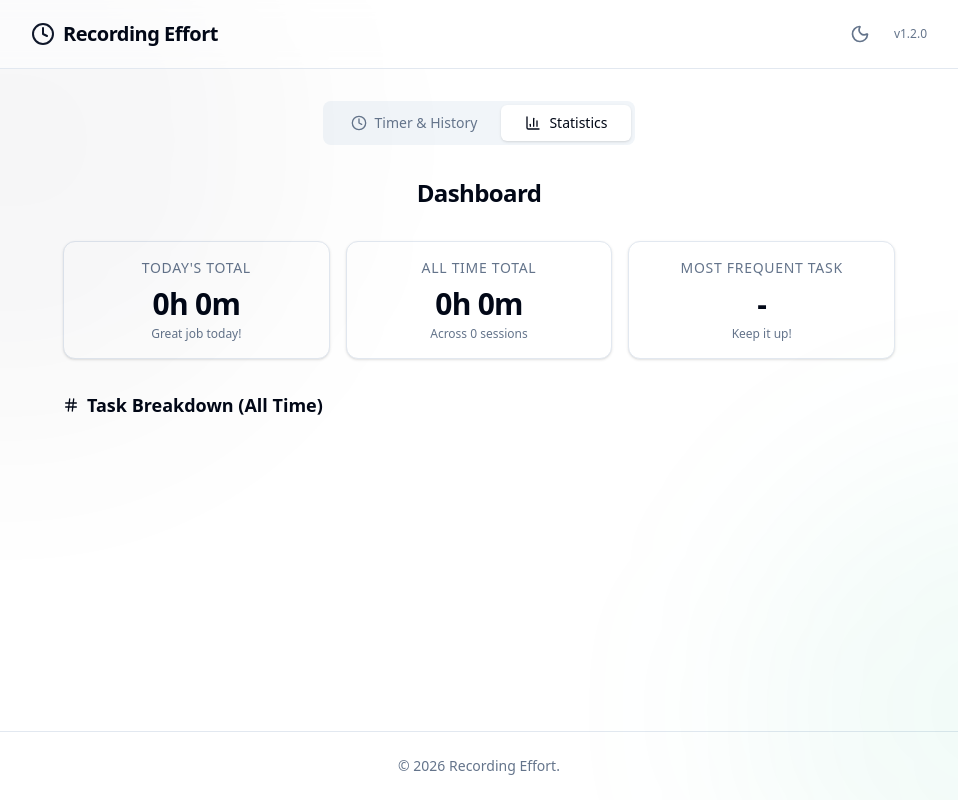
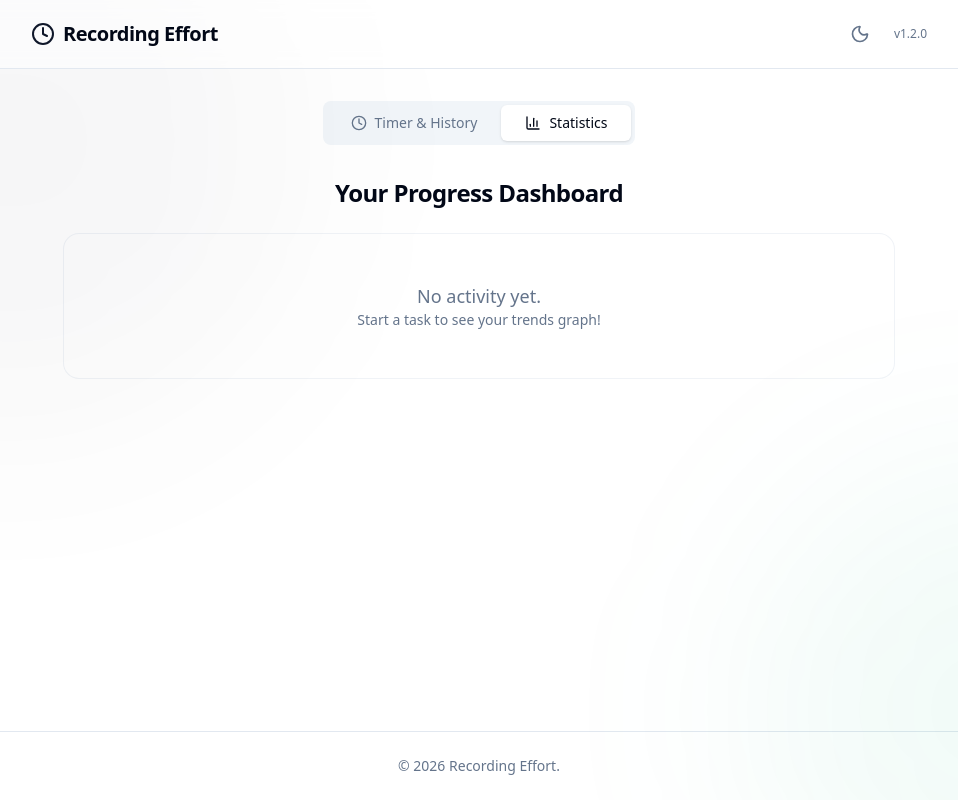
Before and after one commit to PyKataRyst/Recording-Effort, a React (Vite) app: page / in a window 1280 px wide. Both pictures are taken after a click on the button "Statistics". Shown: the whole page, without its empty margins (161-1119 px from the left). Built offline with nearby package versions, Linux system fonts and the light colour scheme.

Commit message:
feat: enhance statistics with line chart and task summaries

```diff
--- a/package.json
+++ b/package.json
@@ -14,6 +14,7 @@
     "lucide-react": "^0.562.0",
     "react": "^19.2.0",
     "react-dom": "^19.2.0",
+    "recharts": "^3.6.0",
     "tailwind-merge": "^3.4.0"
   },
   "devDependencies": {
--- a/src/App.tsx
+++ b/src/App.tsx
@@ -1,7 +1,8 @@
 import { useState, useRef, useEffect, useCallback, useMemo } from 'react'
 import { type ClassValue, clsx } from "clsx"
 import { twMerge } from "tailwind-merge"
-import { Play, Pause, Save, Trash2, Download, Trash, CheckCircle2, Clock, Moon, Sun, BarChart3, Hash, RotateCcw } from 'lucide-react'
+import { Play, Pause, Save, Trash2, Download, Trash, CheckCircle2, Clock, Moon, Sun, BarChart3, RotateCcw } from 'lucide-react'
+import { LineChart, Line, XAxis, YAxis, CartesianGrid, Tooltip, Legend, ResponsiveContainer } from 'recharts'
 import { SafeStorage } from './utils/SafeStorage'
 
 // --- Utils ---
@@ -19,6 +20,9 @@ function formatTime(ms: number): string {
 
   return `${pad(hours)}:${pad(minutes)}:${pad(seconds)}.${pad(Math.floor(milliseconds / 10), 2)}`
 }
+
+
+
 
 function formatDurationShort(ms: number): string {
   const hours = Math.floor(ms / 3600000)
@@ -278,36 +282,62 @@ function useHistory() {
 
   // Stats Logic
   const getStats = useCallback(() => {
-    const today = new Date().toISOString().slice(0, 10)
+    // Generate date keys for the last 30 days
+    const daysToShow = 30
+    const dateKeys: string[] = []
+    for (let i = daysToShow - 1; i >= 0; i--) {
+      const d = new Date()
+      d.setDate(new Date().getDate() - i)
+      dateKeys.push(d.toISOString().slice(0, 10))
+    }
 
-    // Most recent unique task names (top 5 by usage freq)
+    // Identify top tasks (top 5 by total duration)
+    const taskTotalDurations: { [key: string]: number } = {}
+    records.forEach(r => {
+      taskTotalDurations[r.taskName] = (taskTotalDurations[r.taskName] || 0) + r.duration
+    })
+
+    // Create sorted summary array
+    const taskSummaries = Object.entries(taskTotalDurations)
+      .map(([name, totalDuration]) => ({ name, totalDuration }))
+      .sort((a, b) => b.totalDuration - a.totalDuration)
+
+    const topTasks = taskSummaries
+      .slice(0, 5)
+      .map(t => t.name)
+
+    // Build chart data
+    const chartData = dateKeys.map(date => {
+      const point: any = { date }
+      topTasks.forEach(task => {
+        point[task] = 0
+      })
+      return point
+    })
+
+    records.forEach(r => {
+      const dataPoint = chartData.find(d => d.date === r.date)
+      if (dataPoint && topTasks.includes(r.taskName)) {
+        // Convert ms to minutes
+        dataPoint[r.taskName] += r.duration / 60000
+      }
+    })
+
+    // Most recent unique task names (top 8 by usage freq) for shortcuts
     const taskCounts: { [key: string]: number } = {}
     records.forEach(r => {
       taskCounts[r.taskName] = (taskCounts[r.taskName] || 0) + 1
     })
     const frequentTasks = Object.entries(taskCounts)
-      .sort((a, b) => b[1] - a[1]) // Sort by count desc
-      .slice(0, 8) // Top 8
+      .sort((a, b) => b[1] - a[1])
+      .slice(0, 8)
       .map(([name]) => name)
-
-    const todayTotal = records
-      .filter(r => r.date === today)
-      .reduce((acc, curr) => acc + curr.duration, 0)
-
-    const overallTotal = records
-      .reduce((acc, curr) => acc + curr.duration, 0)
-
-    // Group by Task Name for Stats
-    const byTask: { [key: string]: number } = {}
-    records.forEach(r => {
-      byTask[r.taskName] = (byTask[r.taskName] || 0) + r.duration
-    })
 
     return {
       frequentTasks,
-      todayTotal,
-      overallTotal,
-      byTask
+      chartData,
+      topTasks,
+      taskSummaries
     }
   }, [records])
 
@@ -518,15 +548,134 @@ function HistoryTable({ records, onDelete, onClear, onExport }: HistoryTableProp
   )
 }
 
-function StatCard({ label, value, subtext }: { label: string, value: string, subtext?: string }) {
+function TaskSummaryCards({ summaries }: { summaries: { name: string, totalDuration: number }[] }) {
+  // Colors for styling - simple cycling or hashing could differ from chart but totally fine
+  const gradients = [
+    "from-emerald-500/20 to-teal-500/5 hover:to-teal-500/10 border-emerald-500/20",
+    "from-blue-500/20 to-indigo-500/5 hover:to-indigo-500/10 border-blue-500/20",
+    "from-amber-500/20 to-orange-500/5 hover:to-orange-500/10 border-amber-500/20",
+    "from-rose-500/20 to-pink-500/5 hover:to-pink-500/10 border-rose-500/20",
+    "from-violet-500/20 to-purple-500/5 hover:to-purple-500/10 border-violet-500/20",
+  ]
+
   return (
-    <div className="bg-card p-4 rounded-xl border border-border shadow-sm flex flex-col items-center text-center">
-      <div className="text-muted-foreground text-sm font-medium uppercase tracking-wider">{label}</div>
-      <div className="text-3xl font-bold text-foreground mt-2 tracking-tight">{value}</div>
-      {subtext && <div className="text-xs text-muted-foreground mt-1">{subtext}</div>}
+    <div className="grid grid-cols-1 sm:grid-cols-2 lg:grid-cols-3 xl:grid-cols-4 gap-4 w-full">
+      {summaries.map((task, index) => {
+        const style = gradients[index % gradients.length]
+        return (
+          <div
+            key={task.name}
+            className={cn(
+              "rounded-2xl p-5 border backdrop-blur-sm shadow-sm transition-all hover:scale-[1.02] hover:shadow-md bg-gradient-to-br",
+              style
+            )}
+          >
+            <div className="flex items-center gap-3 mb-2">
+              <div className="bg-background/80 p-2 rounded-lg shadow-sm">
+                <BarChart3 className="w-4 h-4 text-foreground/80" />
+              </div>
+              <h3 className="font-semibold tracking-tight text-sm text-foreground/90 truncate flex-1" title={task.name}>
+                {task.name}
+              </h3>
+            </div>
+
+            <div className="flex items-baseline gap-1 mt-1">
+              <span className="text-2xl font-black tabular-nums tracking-tighter">
+                {formatDurationShort(task.totalDuration).split(' ')[0]}
+              </span>
+              <span className="text-sm text-muted-foreground font-medium">
+                {formatDurationShort(task.totalDuration).split(' ')[1]}
+              </span>
+            </div>
+            <div className="text-[10px] uppercase font-bold text-muted-foreground mt-1 opacity-70 tracking-widest">
+              Total Duration
+            </div>
+          </div>
+        )
+      })}
     </div>
   )
 }
+
+function EffortTrendChart({ data, tasks }: { data: any[], tasks: string[] }) {
+  // Safe colors even if many tasks
+  const colors = [
+    "#10b981", // Emerald
+    "#3b82f6", // Blue
+    "#f59e0b", // Amber
+    "#ef4444", // Red
+    "#8b5cf6", // Violet
+    "#ec4899", // Pink
+    "#06b6d4", // Cyan
+    "#84cc16", // Lime
+  ]
+
+  return (
+    <div className="w-full h-[500px] bg-card/ border border-border rounded-2xl p-2 sm:p-6 shadow-sm flex flex-col">
+      <h3 className="text-lg font-bold mb-6 text-center flex items-center justify-center gap-2">
+        <Clock className="w-5 h-5 text-primary" />
+        30-Day Effort Trends (Minutes)
+      </h3>
+      <div className="flex-1 min-h-0">
+        <ResponsiveContainer width="100%" height="100%">
+          <LineChart data={data} margin={{ top: 10, right: 30, bottom: 10, left: 10 }}>
+            <CartesianGrid strokeDasharray="3 3" stroke="currentColor" className="text-border/20" vertical={false} />
+            <XAxis
+              dataKey="date"
+              tick={{ fill: 'currentColor', fontSize: 12 }}
+              className="text-muted-foreground/70"
+              tickFormatter={(value) => value.slice(5)}
+              tickMargin={10}
+              axisLine={false}
+              tickLine={false}
+            />
+            <YAxis
+              tick={{ fill: 'currentColor', fontSize: 12 }}
+              className="text-muted-foreground/70"
+              axisLine={false}
+              tickLine={false}
+              tickFormatter={(value) => `${value}m`}
+            />
+            <Tooltip
+              contentStyle={{
+                backgroundColor: 'hsl(var(--card))',
+                borderColor: 'hsl(var(--border))',
+                borderRadius: '12px',
+                color: 'hsl(var(--foreground))',
+                boxShadow: '0 10px 15px -3px rgb(0 0 0 / 0.1)',
+                padding: '12px'
+              }}
+              itemStyle={{ color: 'hsl(var(--foreground))', fontSize: '0.9rem', fontWeight: 500 }}
+              labelStyle={{ color: 'hsl(var(--muted-foreground))', marginBottom: '8px', fontSize: '0.8rem' }}
+              formatter={(value: any) => [`${Math.floor(Number(value))} min`, '']}
+              labelFormatter={(label) => `Date: ${label}`}
+              cursor={{ stroke: 'hsl(var(--primary))', strokeWidth: 2, opacity: 0.5 }}
+            />
+            <Legend
+              verticalAlign="bottom"
+              height={36}
+              iconType="circle"
+            />
+            {tasks.map((task, index) => (
+              <Line
+                key={task}
+                type="monotone"
+                dataKey={task}
+                stroke={colors[index % colors.length]}
+                activeDot={{ r: 6, strokeWidth: 0 }}
+                strokeWidth={3}
+                dot={false}
+                connectNulls
+                animationDuration={1500}
+              />
+            ))}
+          </LineChart>
+        </ResponsiveContainer>
+      </div>
+    </div>
+  )
+}
+
 
 // --- Main App Component ---
 function App() {
@@ -708,41 +857,21 @@ function App() {
           </>
         ) : (
           <div className="animate-in fade-in slide-in-from-right-4 duration-500 space-y-8">
-            <h2 className="text-2xl font-bold tracking-tight text-center">Dashboard</h2>
+            <div className="w-full flex flex-col gap-6">
+              <h2 className="text-2xl font-bold tracking-tight text-center">Your Progress Dashboard</h2>
 
-            <div className="grid grid-cols-1 md:grid-cols-2 lg:grid-cols-3 gap-4">
-              <StatCard
-                label="Today's Total"
-                value={formatDurationShort(stats.todayTotal)}
-                subtext="Great job today!"
-              />
-              <StatCard
-                label="All Time Total"
-                value={formatDurationShort(stats.overallTotal)}
-                subtext={`Across ${records.length} sessions`}
-              />
-              <StatCard
-                label="Most Frequent Task"
-                value={stats.frequentTasks[0] || "-"}
-                subtext="Keep it up!"
-              />
-            </div>
+              {stats.taskSummaries.length > 0 && (
+                <TaskSummaryCards summaries={stats.taskSummaries} />
+              )}
 
-            <div className="space-y-4">
-              <h3 className="text-lg font-semibold flex items-center gap-2">
-                <Hash className="w-4 h-4" />
-                Task Breakdown (All Time)
-              </h3>
-              <div className="grid grid-cols-1 sm:grid-cols-2 gap-4">
-                {Object.entries(stats.byTask)
-                  .sort(([, a], [, b]) => b - a)
-                  .map(([name, duration]) => (
-                    <div key={name} className="flex items-center justify-between p-4 bg-card border border-border rounded-lg">
-                      <span className="font-medium truncate mr-4" title={name}>{name}</span>
-                      <span className="text-muted-foreground tabular-nums font-mono text-sm">{formatDurationShort(duration)}</span>
-                    </div>
-                  ))}
-              </div>
+              {stats.topTasks.length === 0 ? (
+                <div className="text-center text-muted-foreground py-12 bg-card/50 rounded-2xl border border-border/50">
+                  <p className="text-lg">No activity yet.</p>
+                  <p className="text-sm">Start a task to see your trends graph!</p>
+                </div>
+              ) : (
+                <EffortTrendChart data={stats.chartData} tasks={stats.topTasks} />
+              )}
             </div>
           </div>
         )}
```
Also changed, not shown: 2 other files (tests, documents, lock files or other folders).
